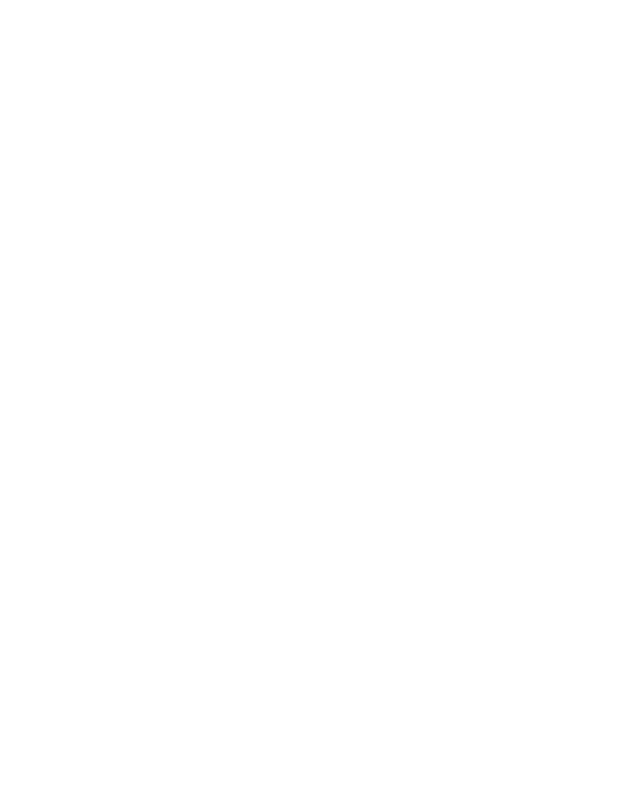
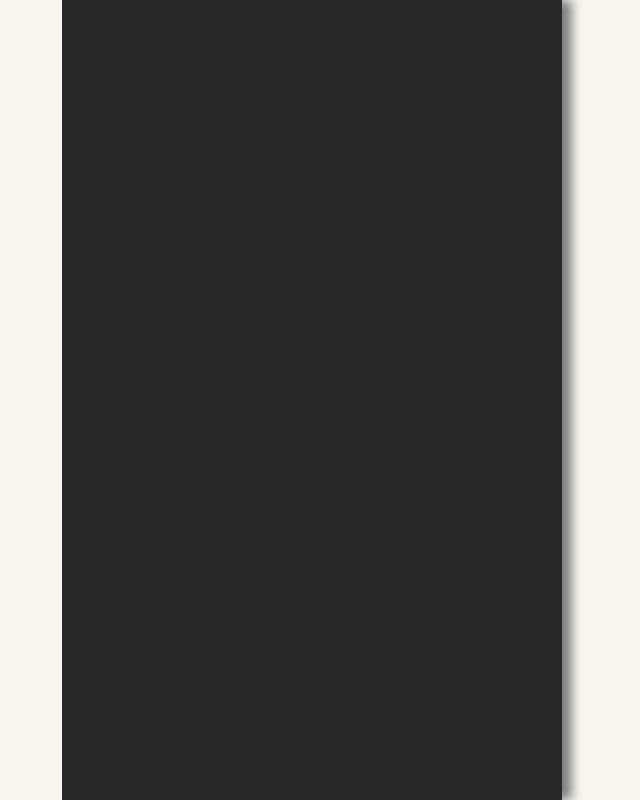
Before and after one commit to MonoDG/calculator, a plain HTML site: page index.html in a window 1280 px wide. Shown: the whole page, without its empty margins (328-968 px from the left). Drawn offline with Linux system fonts and the light colour scheme.

Commit message:
Add HTML calculator container

```diff
--- a/css/style.css
+++ b/css/style.css
@@ -0,0 +1,17 @@
+* {
+    box-sizing: border-box;
+}
+
+body {
+    margin: 0;
+    padding: 0;
+    background-color: #F9F6EE;
+}
+
+.calc-container {
+    width: 500px;
+    height: 100vh;
+    margin: 0 auto;
+    background-color: #28282B;
+    box-shadow: 10px 0px 10px gray;
+}
--- a/index.html
+++ b/index.html
@@ -9,6 +9,9 @@
 </head>
 
 <body>
+    <div class="calc-container">
+
+    </div>
     <script src="./js/script.js"></script>
 </body>
 
```
